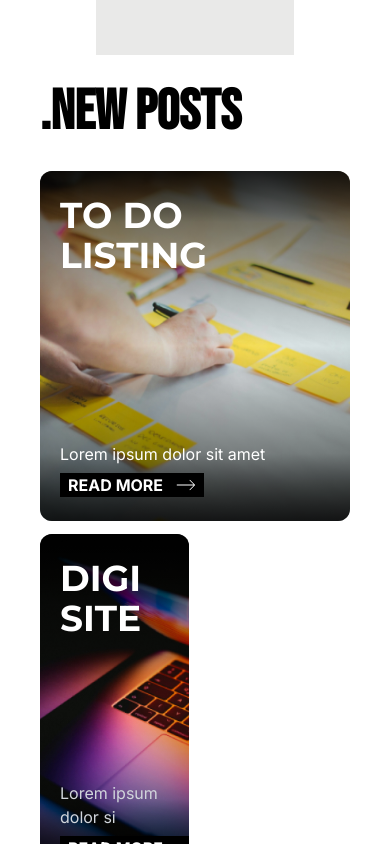
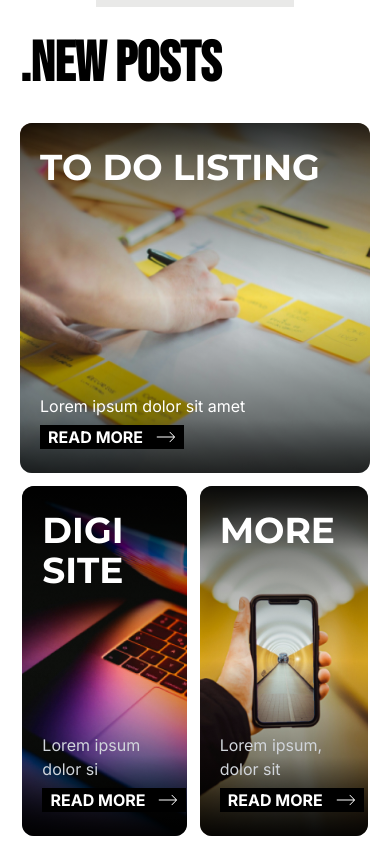
Before and after one commit to mhdaslamp/cse_dept_site, a Next.js app: page / in a window 390 px wide. Shown: the part 3640-4484 px from the top of the page. Built offline with nearby package versions, Linux system fonts and the light colour scheme.

Commit message:
some change in references

```diff
--- a/src/components/References.jsx
+++ b/src/components/References.jsx
@@ -49,8 +49,8 @@ export default function References() {
       <div className="lg:flex-row flex flex-col-reverse lg:px-20 justify-between">
 
       <div className="lg:block flex flex-col justify-center items-center w-screen">
-        <h1 ref={text1} className=" self-start lg:block lg:px-0 px-10 font-bold mt-[1rem] mb-[1rem] font-bebasneue text-[56px]">.REFERENCES</h1>
-      <div ref={comp} className=" grid  lg:grid-cols-[repeat(3,150px)] lg:grid-rows-[repeat(3,150px)] grid-cols-[repeat(3,30%)] grid-rows-[repeat(3,200px)] gap-[24px]  grid-flow-row lg:w-min w-full px-10 lg-px-0">
+        <h1 ref={text1} className=" self-start lg:block lg:px-0 px-10 font-bold mt-[1rem] mb-[1rem] font-bebasneue text-[56px]  ">.REFERENCES</h1>
+      <div ref={comp} className=" grid  lg:grid-cols-[repeat(3,150px)] lg:grid-rows-[repeat(3,150px)] grid-cols-[repeat(3,30%)] grid-rows-[repeat(3,100px)] md:grid-rows-[repeat(3,150px)]  gap-[24px]  grid-flow-row lg:w-min w-full px-10 lg-px-0">
       {imag.map((sr,index)=>(
         <div key={index}  className="items relative flex rounded justify-center items-center  hover:border-[1px] hover:border-newblue">
           <img className="absolute h-full inset-0  w-full " src={sr.hvr} alt="" />
@@ -61,12 +61,12 @@ export default function References() {
 
       </div>
 
-      <div className="lg:w-[60%] w-full px-10 lg:px-0 ">
-        <div ref={text2} className="flex lg:justify-end "><p className="text-[56px] font-bebasneue mt-[1rem] mb-[1rem] font-bold">.NEW POSTS</p></div>
+      <div className="lg:w-[60%] w-screen px-5   lg:px-0 ">
+        <div ref={text2} className="flex lg:justify-end w-full"><p className="text-[56px] font-bebasneue mt-[1rem] mb-[1rem] font-bold">.NEW POSTS</p></div>
       <div className="flex gap-[2rem] w-full">
   <div className=" w-[100%] ">
-    <div className="flex  flex-row flex-wrap lg:flex-nowrap gap-[0.8rem] ">
-      <div ref={item1} className="group  lg:basis-auto basis-full relative lg:h-[500px] h-[350px] lg:w-[30rem] hover:w-[45rem]   opacity-0  overflow-hidden transition-all duration-[1s] rounded-xl">
+    <div className="flex  flex-row flex-wrap lg:flex-nowrap gap-[0.8rem] lg:w-auto justify-center w-[100%]">
+      <div ref={item1} className="group  lg:basis-auto basis-full relative lg:h-[500px] h-[350px] lg:w-[30rem] hover:w-[45rem] w-[100%]  opacity-0  overflow-hidden transition-all duration-[1s] rounded-xl">
         <div className="absolute bg-gradient-to-b from-[rgba(-1,-1,-1,0.7)] to-[rgba(0,0,0,0)]  inset-x-0 z-1 w-full h-[50%] "></div>
         <div className="absolute bg-gradient-to-t from-[rgba(-1,-1,-1,0.7)] to-[rgba(0,0,0,0)]  inset-x-0 bottom-0 z-1 w-full h-[50%] "></div>
 
@@ -100,7 +100,7 @@ export default function References() {
           </div>
         </div>
       </div>
-      <div ref={items2} className="group lg:basis-auto basis-1/3 opacity-0 lg:hover:w-[45rem] relative lg:h-[500px] h-[350px] min-w-[48%] lg:w-[20rem] lg:min-w-min  overflow-hidden transition-all duration-[1s] rounded-xl">
+      <div ref={items2} className="group lg:basis-auto basis-1/3 opacity-0 lg:hover:w-[45rem] relative lg:h-[500px] h-[350px] min-w-[47%] sm:min-w-[48%] lg:w-[20rem] lg:min-w-min  overflow-hidden transition-all duration-[1s] rounded-xl">
       <div className="absolute bg-gradient-to-b from-[rgba(-1,-1,-1,0.7)] to-[rgba(0,0,0,0)]  inset-x-0 z-1 w-full h-[50%] "></div>
 
 <div className="absolute bg-gradient-to-t from-[rgba(-1,-1,-1,0.7)] to-[rgba(0,0,0,0)]  inset-x-0 bottom-0 z-1 w-full h-[50%] "></div>
```
